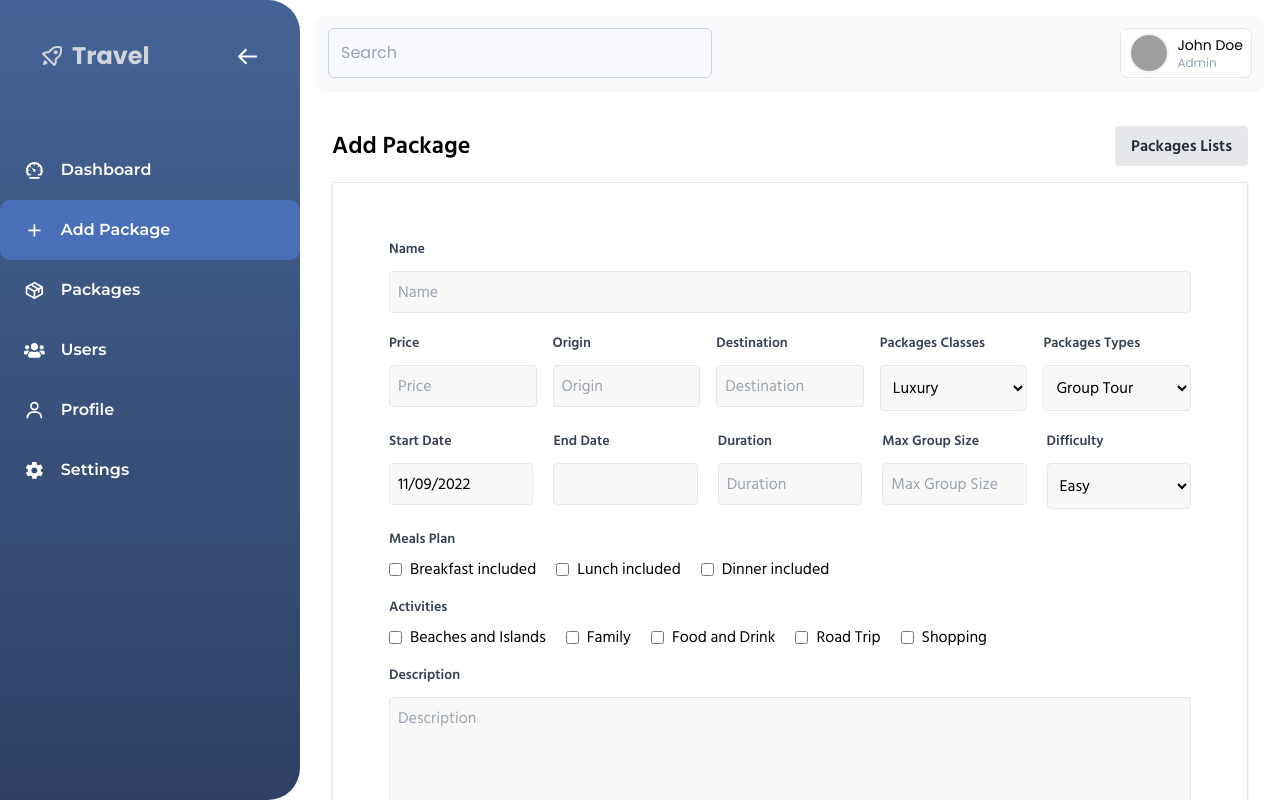
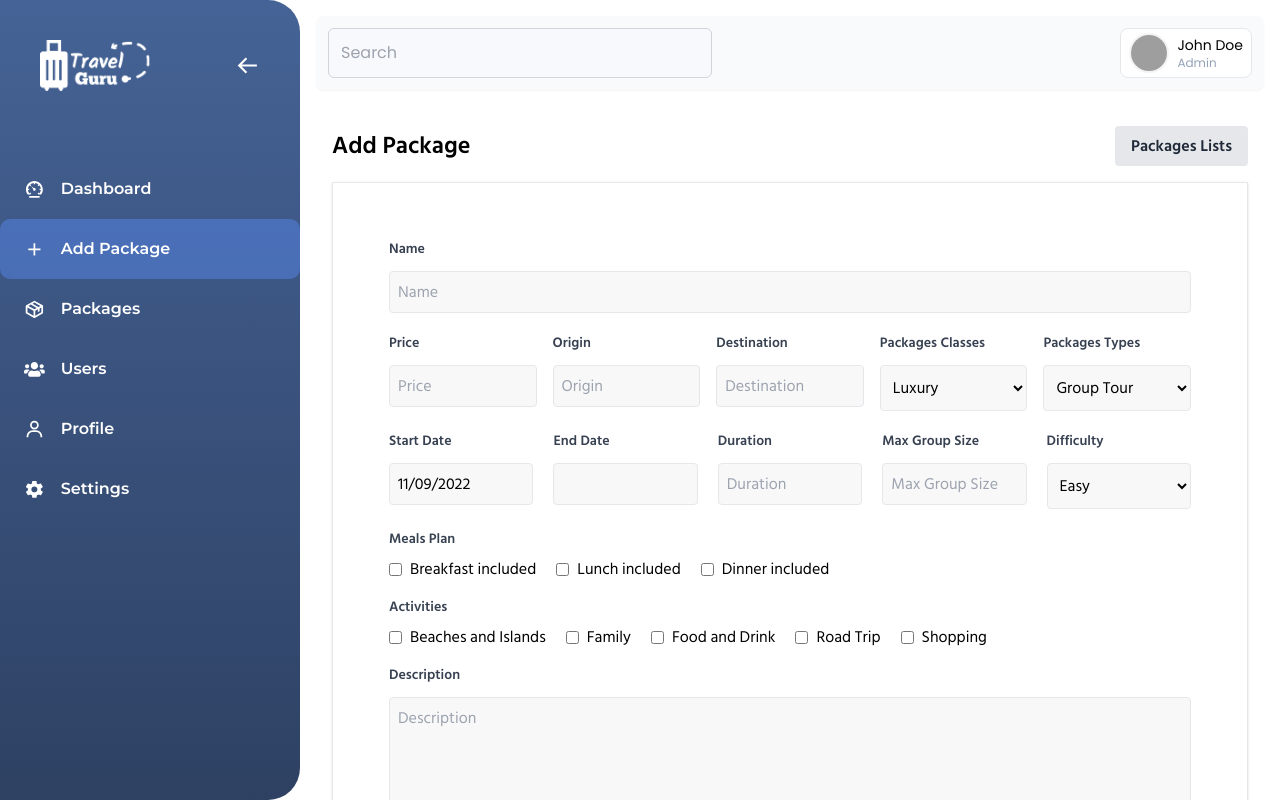
Before and after one commit to sixavengers/travel-agency-client, a React (Create React App) app: page /dashboard/package/add in a window 1280 px wide. Shown: the top 800 px of the page. Built offline with nearby package versions, Linux system fonts and the light colour scheme; grey boxes are pictures that could not be loaded.

Commit message:
change dashboard logo

```diff
--- a/src/pages/Dashboard/Dashboard/Dashboard.tsx
+++ b/src/pages/Dashboard/Dashboard/Dashboard.tsx
@@ -2,7 +2,7 @@
 import { BiArrowBack, BiGridAlt, BiRocket } from "react-icons/bi";
 import { Link, Outlet } from "react-router-dom";
 import ReactTooltip from "react-tooltip";
-
+import LOGO from "../../../images/logo.png";
 import "../styles/dashboard.scss";
 import "../styles/packages.scss";
 import DashboardMenus from "./DashboardMenus";
@@ -50,7 +50,8 @@
                 to="/"
                 className="flex items-center gap-2 text-2xl text-gray-300 font-bold"
               >
-                <BiRocket /> <span>Travel</span>
+                {/* <BiRocket /> <span>Travel</span> */}
+                <img src={LOGO} alt="logo" width={110} />
               </Link>
               <span
                 onClick={handleCollapse}
```
